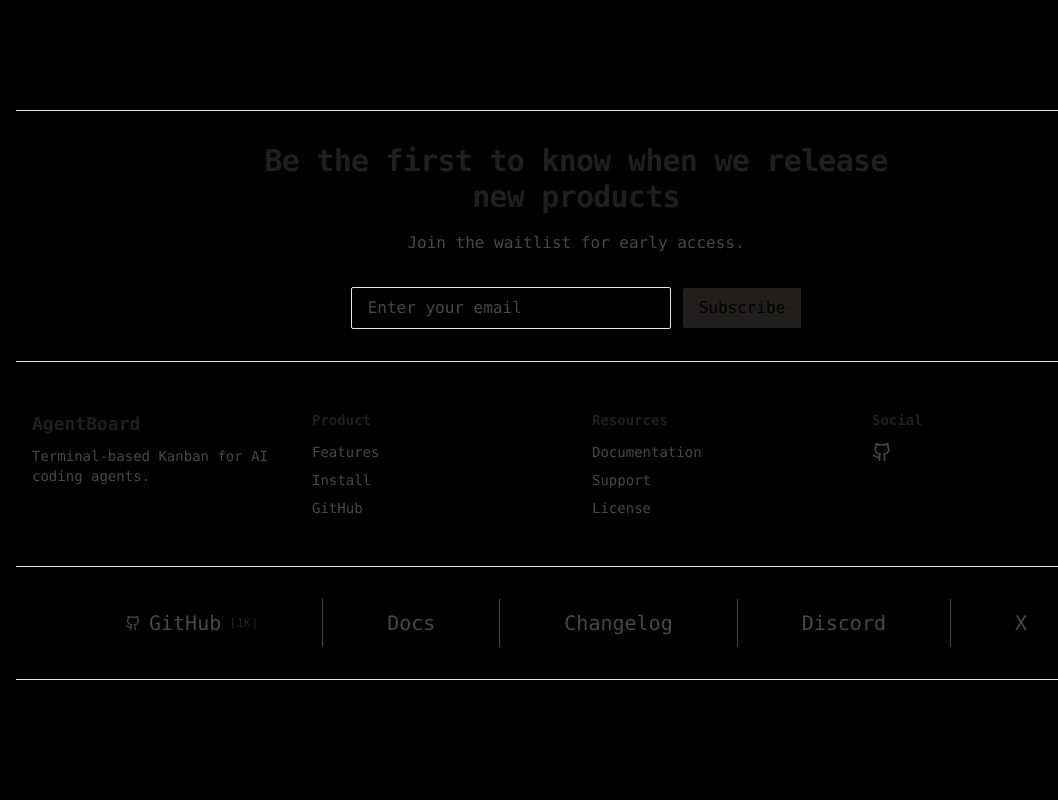
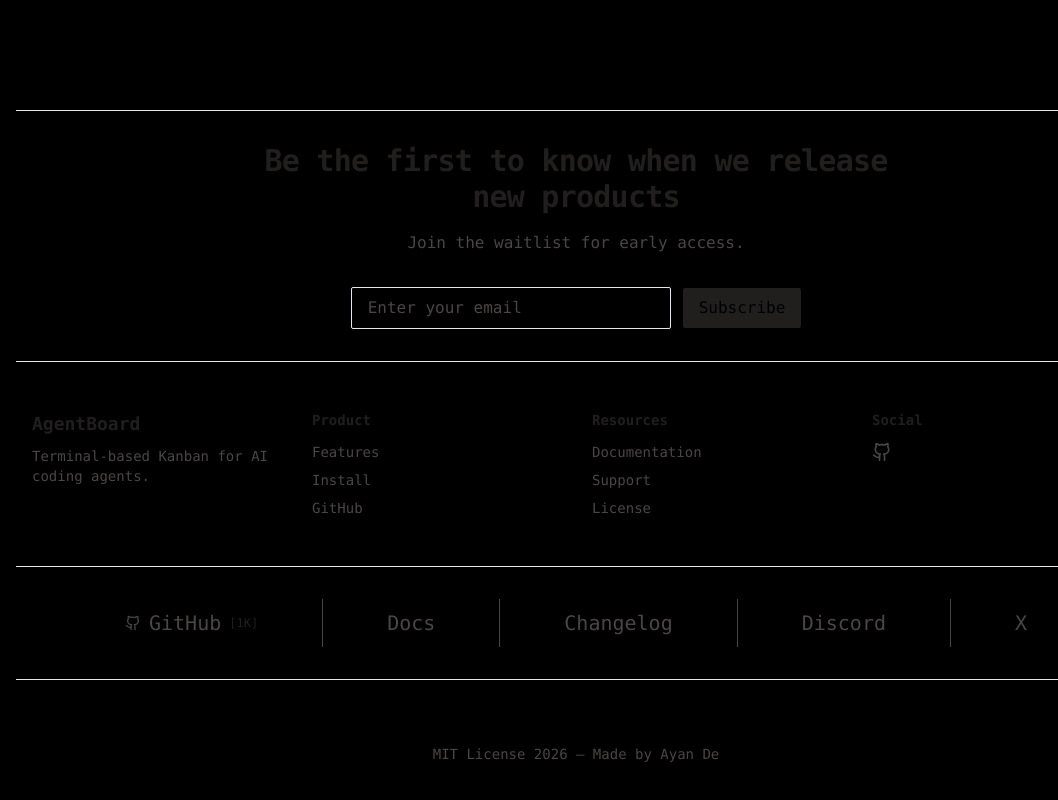
Before and after one commit to ayan-de/agentboard-web, a Next.js app: page / in a window 1280 px wide. Shown: the part 5373-6173 px from the top of the page, without its empty margins (64-1122 px from the left). Before the commit the page ends 6053 px from the top, so only its background shows below. Built offline with nearby package versions, Linux system fonts and the light colour scheme.

Commit message:
feat: add MadeBy component to homepage footer

```diff
--- a/src/app/page.tsx
+++ b/src/app/page.tsx
@@ -13,6 +13,7 @@ import SocialLinks from '@/components/SocialLinks'
 import ThemeCustomizer from '@/components/ThemeCustomizer'
 import { useThemeColors } from '@/lib/ThemeContext'
 import { ThemeInfo } from '@/types'
+import MadeBy from '@/components/MadeBy'
 
 export default function Home() {
   const { setColors } = useThemeColors()
@@ -48,6 +49,7 @@ export default function Home() {
         <Separator />
         <SocialLinks />
         <Separator />
+        <MadeBy />
       </main>
       <ThemeCustomizer />
     </>
--- /dev/null
+++ b/src/components/MadeBy.tsx
@@ -0,0 +1,7 @@
+export default function MadeBy() {
+  return (
+    <div className="flex items-center justify-center px-48 py-16 text-sm text-[var(--muted)]">
+      <span>MIT License 2026 — Made by Ayan De</span>
+    </div>
+  )
+}
```
